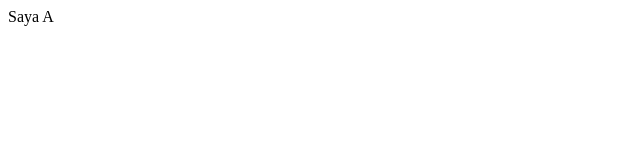
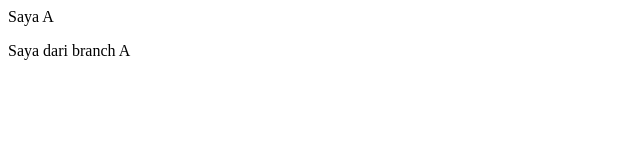
Before and after one commit to andsholinka/project1, a plain HTML site: page index.html in a window 1280 px wide. Shown: the whole page, without its empty margins (0-640 px from the left). Drawn offline with Linux system fonts and the light colour scheme.

Commit message:
commit dari branch A ke master branch A

```diff
--- a/index.html
+++ b/index.html
@@ -1 +1,2 @@
 <p>Saya A</p>
+<p>Saya dari branch A</p>
```
